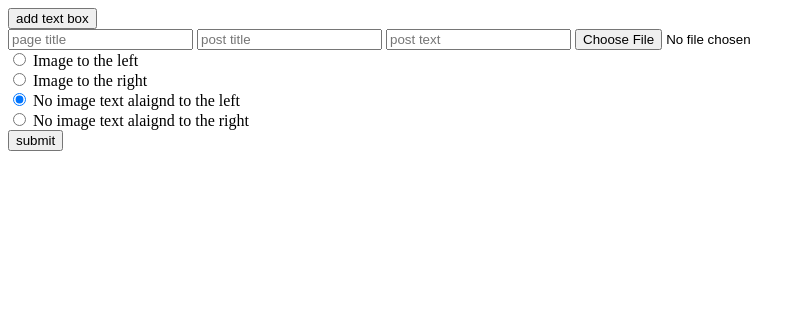
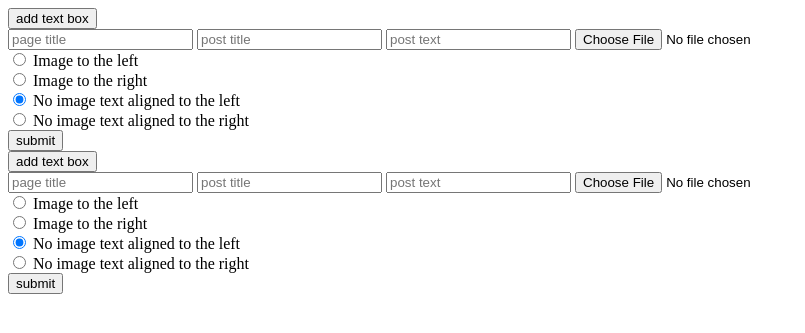
Before and after one commit to moch1772/Frontend_blogg, a PHP site: page /t4/createinlegg.php in a window 1280 px wide. Shown: the top 333 px of the page, without its empty margins (0-805 px from the left). Run offline with PHP 8.4, Linux system fonts and the light colour scheme.

Commit message:
html del i createinlegg

```diff
--- a/Frontend/createinlegg.php
+++ b/Frontend/createinlegg.php
@@ -1,3 +1,11 @@
+<!DOCTYPE html>
+<html lang="en">
+<head>
+    <meta charset="UTF-8">
+    <meta name="viewport" content="width=device-width, initial-scale=1.0">
+    <title>Document</title>
+</head>
+<body>
 <?php
 //session_start();
 //$API=$_SESSION['API'];
@@ -24,10 +32,10 @@ $bold="bold";
 <input type='radio' id='picRight' name='picControl' value='picRight'>
 <label for='picRight'>Image to the right</label><br>
 <input type='radio' id='textLeft' name='picControl' value='textLeft' checked='checked'>
-<label for='textLeft'>No image text alaignd to the left</label>
+<label for='textLeft'>No image text aligned to the left</label>
 <br>
 <input type='radio' id='textRight' name='picControl' value='textRight'>
-<label for='textRight'>No image text alaignd to the right</label>
+<label for='textRight'>No image text aligned to the right</label>
 <br>
 <input type='submit' name='submit' value='submit'>
 </form>";
@@ -157,3 +165,165 @@ function newpost(tt){
 
 
 </script>
+
+</body>
+</html>
+<?php
+//session_start();
+//$API=$_SESSION['API'];
+//$username=$_SESSION['username'];
+$serviceID=1;
+$font="Arial,sans-serif";
+//$fontarr=array()
+$bold="bold";
+
+
+    echo"<form action='createinlegg.php' method='post' enctype='multipart/form-data'>
+
+<input type='hidden' name='font' value='$font'>
+<input type='button' value='add text box' onclick='newpost(pp)'>
+
+<div id='pp'>
+<input type='text' name='postTitle' placeholder='page title'>
+<input type='text' name='subtitle[]' placeholder='post title'>
+<input type='text' name='subtext[]' placeholder='post text'>
+<input type='file' name='image' accept='image/x-png,image/gif,image/jpeg'>
+</div>
+<input type='radio' id='picLeft' name='picControl' value='picLeft'>
+<label for='picLeft'>Image to the left</label><br>
+<input type='radio' id='picRight' name='picControl' value='picRight'>
+<label for='picRight'>Image to the right</label><br>
+<input type='radio' id='textLeft' name='picControl' value='textLeft' checked='checked'>
+<label for='textLeft'>No image text aligned to the left</label>
+<br>
+<input type='radio' id='textRight' name='picControl' value='textRight'>
+<label for='textRight'>No image text aligned to the right</label>
+<br>
+<input type='submit' name='submit' value='submit'>
+</form>";
+if(isset($_POST['submit'])){
+    $postTitle=$_POST['subtitle'];
+    $postText=$_POST['subtext'];
+    $metaTag="hugo";
+    $pageTitle="smothe";
+    $style=$_POST['picControl'];
+
+    $username="karl";
+    $API="RRmjdNWZuAeDqhEPrCWT";
+
+    if(isset($_FILES['image']['name'])){
+    $image=$_FILES['image']['name'];
+
+
+    if($style=='picLeft' || $style=='picRight'){
+        if($style=='picLeft'){
+            $target_dir = "../img/left";
+        }else{
+            $target_dir = "../img/right";
+        }
+
+        $imgName=basename($_FILES["image"]["name"]);
+        $target_file = $target_dir . basename($_FILES["image"]["name"]);
+        $uploadOk = 1;
+        $imageFileType = strtolower(pathinfo($target_file,PATHINFO_EXTENSION));
+
+        // Kollar om filen redan finns
+        if ($uploadOk==1 && file_exists($target_file)) {
+            echo "Sorry, file already exists.<br>";
+            $uploadOk = 0;
+        }
+
+        if ($uploadOk==1 && $_FILES["image"]["size"] > 5000000) {
+            echo "Sorry, your file is too large.<br>";
+            $uploadOk = 0;
+        }
+        // Kollar om $uploadOk är 0 eller inte
+        if ($uploadOk == 0) {
+            echo "Sorry, your file was not uploaded.";
+            //die;
+            //header('Location: ' . $_SERVER['HTTP_REFERER']);
+            // Laddar upp filen
+        } else {
+            if (move_uploaded_file($_FILES["image"]["tmp_name"], $target_file)) {
+                echo "The file ". basename( $_FILES["image"]["name"]). " has been uploaded.<br>";
+            }
+        }
+    }
+}
+    if($style=='picLeft'){
+        $image=array("../img/left".$image);
+    }
+    if($style=='picRight'){
+        $image=array("../img/right".$image);
+    }
+    if($style=='textLeft'){
+        $image=array("../img/left");
+    }
+    if($style=='textRight'){
+        $image=array("../img/right");
+    }
+    $count=0;
+    foreach ($postTitle as $po) {
+        $count++;
+    }
+    $ch=curl_init();
+    $arr=json_encode(array("serviceID"=>$serviceID,"metaTag"=>$metaTag,"pageTitle"=>$pageTitle));
+    $url="http://wider.ntigskovde.se/api/pages/create_page.php?API=$API";
+    curl_setopt($ch, CURLOPT_URL, $url);
+
+    curl_setopt($ch, CURLOPT_RETURNTRANSFER, 1);
+
+    curl_setopt($ch, CURLOPT_POST, 1);
+
+    curl_setopt($ch, CURLOPT_POSTFIELDS, $arr);
+
+    $output = curl_exec($ch);
+    echo $output;
+    $url= "http://wider.ntigskovde.se/api/pages/read_page_service.php?API=$API&serviceID=$serviceID";
+    $output = file_get_contents($url);
+    $tt=json_decode($output,true);
+    $con=0;
+
+    foreach ($tt as $t) {
+        $con+=count($t);
+    }
+
+    for ($i=0; $i < $con; $i++) {
+        $pp=$tt['pages'][$i]['metaTag'];
+
+        if($metaTag==$pp){
+        $pageID=$tt['pages'][$i]['pageID'];
+        break;
+        }
+    }
+
+    echo $pageID;
+       for ($i=0; $i < $count; $i++) {
+
+    $arry=json_encode(array("imageURL"=>$image[$i],"pText"=>$postText[$i],"postTitle"=>$postTitle[$i],"pageID"=>$pageID,"username"=>$username));
+        $url="http://wider.ntigskovde.se/api/pages/create_post.php?API=$API";
+
+        curl_setopt($ch, CURLOPT_URL, $url);
+
+    curl_setopt($ch, CURLOPT_RETURNTRANSFER, 1);
+
+    curl_setopt($ch, CURLOPT_POST, 1);
+
+    curl_setopt($ch, CURLOPT_POSTFIELDS, $arry);
+
+    $output = curl_exec($ch);
+    echo $output;
+       }
+}
+
+
+?>
+<script type="text/JavaScript">
+function newpost(tt){
+    var nys = document.createElement('div');
+    nys.innerHTML ="<input type='file' name='image' accept='image/x-png,image/gif,image/jpeg'><input type='text' name='subtitle[]'><input type='text' name='subtext[]'>";
+    document.getElementById("pp").appendChild(nys);
+}
+
+
+</script>
```
